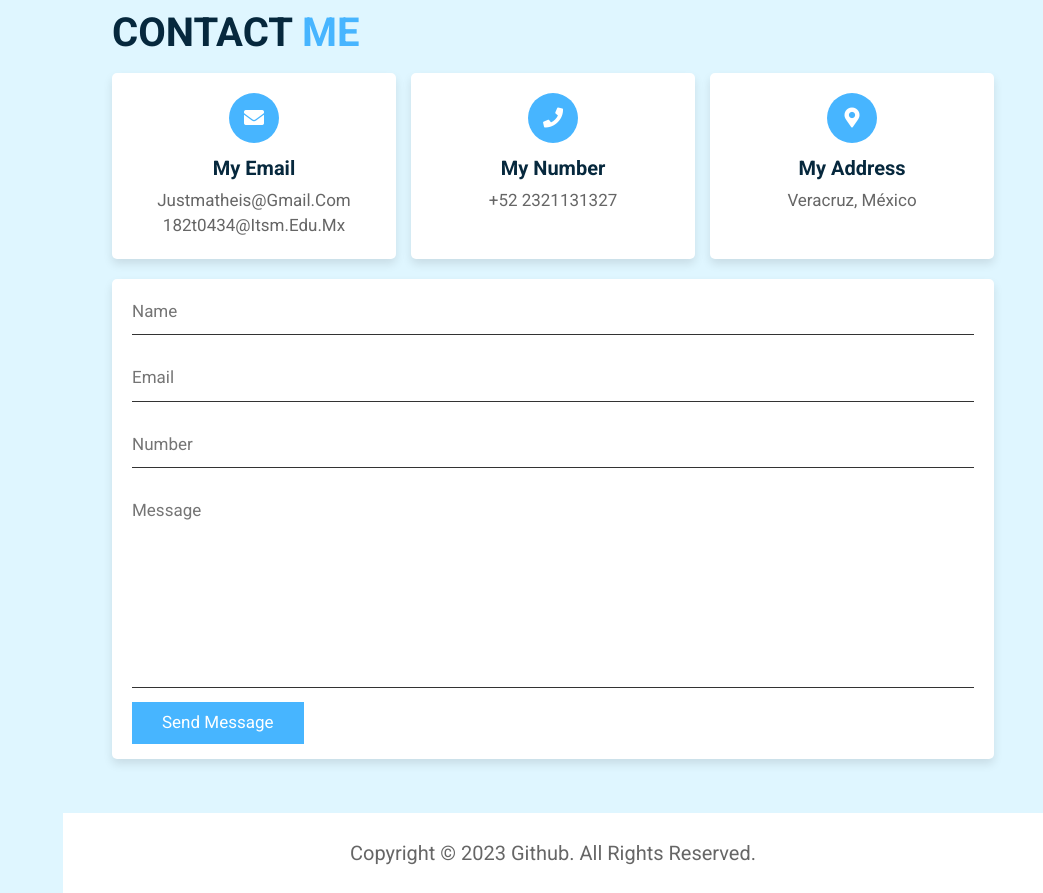
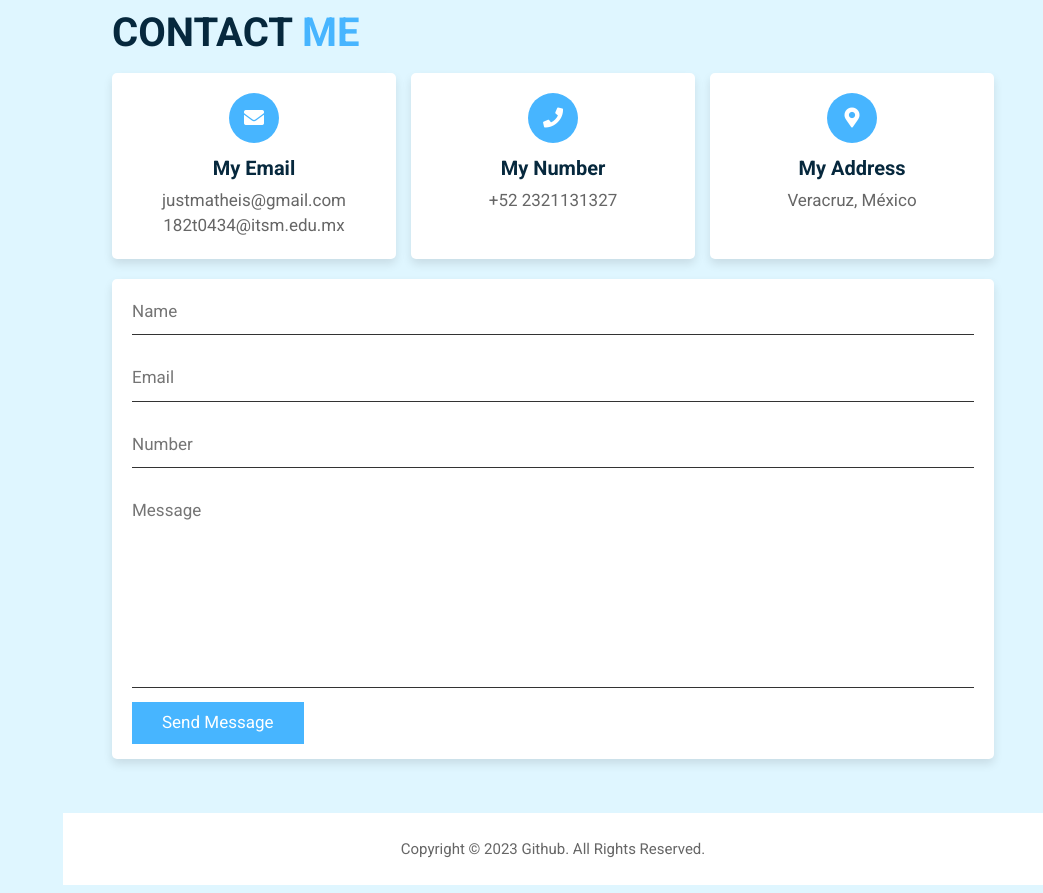
Before and after one commit to justmatheis/justmatheis.github.io, a plain HTML site: page index.html in a window 1280 px wide. Shown: the part 4183-5076 px from the top of the page, without its empty margins (237-1280 px from the left). Drawn offline with Linux system fonts and the light colour scheme.

Commit message:
Update style.css

```diff
--- a/css/style.css
+++ b/css/style.css
@@ -521,6 +521,7 @@ header .follow a:hover{
 .contact .icons-container .icons p{
     color:#666;
     font-size: 1.7rem;
+    text-transform: none;
 }
 
 .contact .row{
@@ -578,7 +579,7 @@ header .follow a:hover{
 
 .footer{
     margin-top: 2rem;
-    font-size: 2rem;
+    font-size: 1.5rem;
     padding:2.5rem;
     text-align: center;
     color:#666;
```
